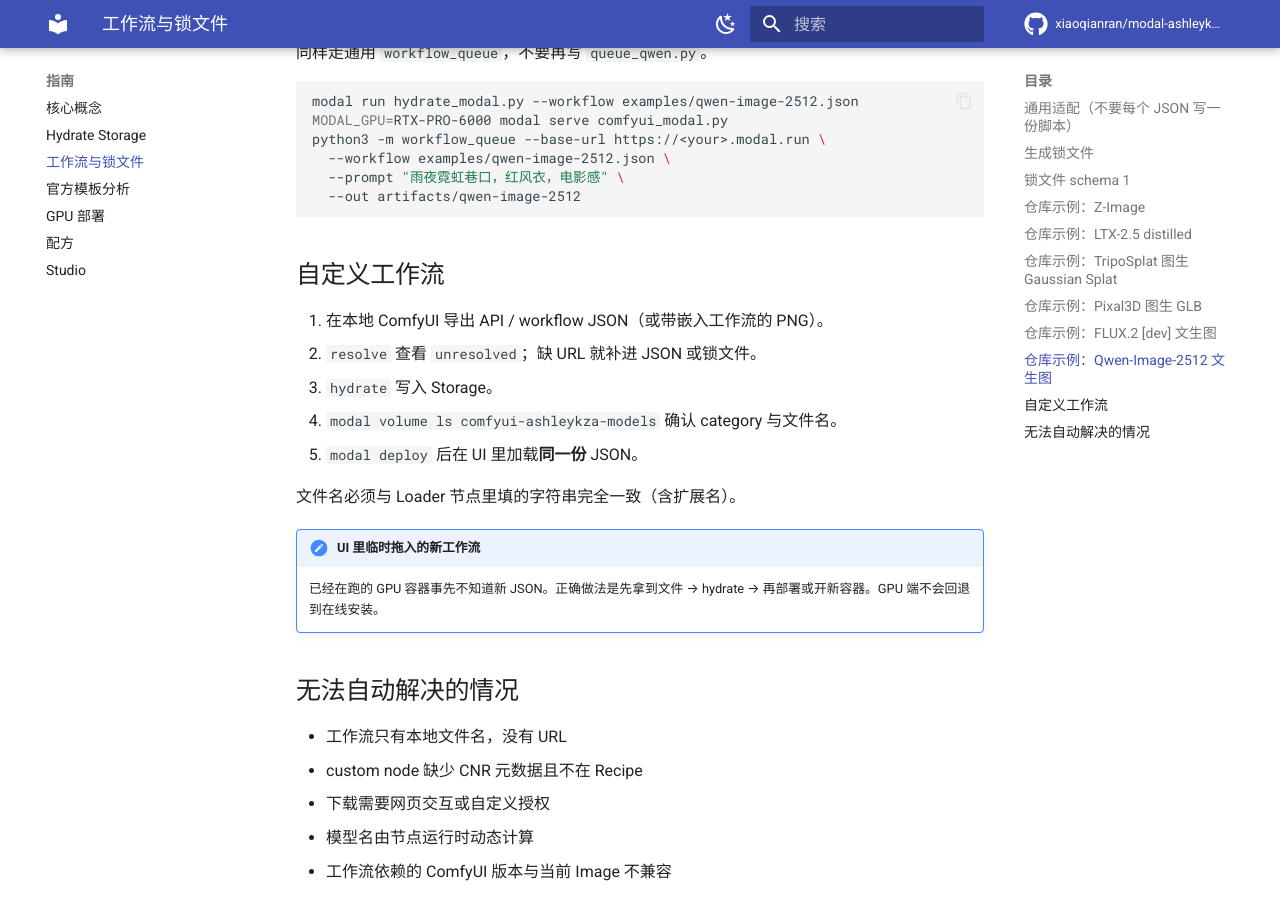
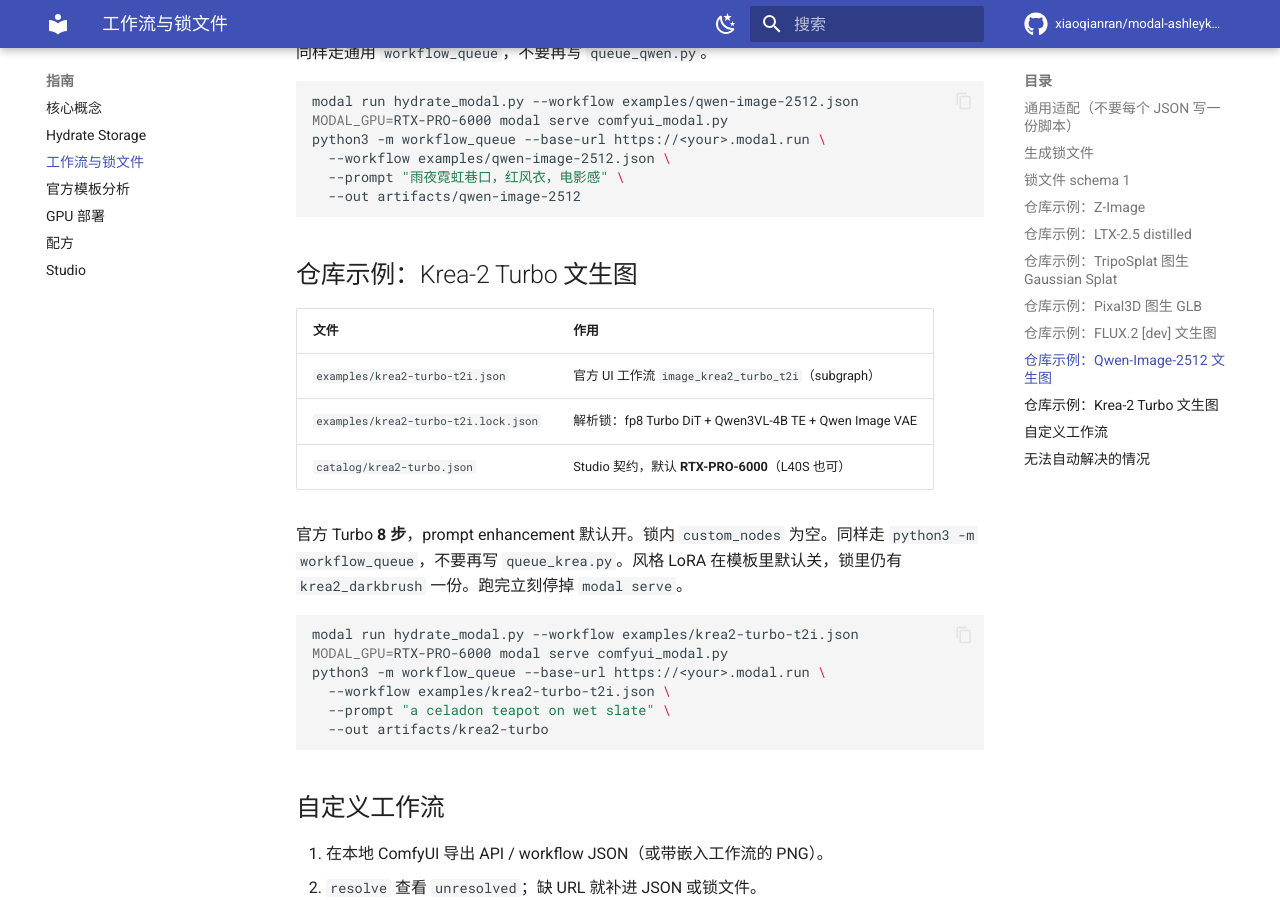
Before and after one commit to xiaoqianran/modal-ashleykza-comfyui, an MkDocs documentation site: the page built from docs/guide/workflows.md, in a window 1280 px wide and 900 px high, scrolled down 5701 px. Built offline with MkDocs 1.6.1 and Material for MkDocs 9.7.7, drawn with Linux system fonts in a browser that asks for light colours; comment, search, counter and statistics services are not loaded.

Commit message:
feat: 接入 Krea-2 Turbo 官方文生图配方（PRO 6000）
官方 image_krea2_turbo_t2i：fp8 Turbo + Qwen3VL-4B，走现有 hydrate / workflow_queue / Studio，不再写 queue_krea.py。

Co-authored-by: xiaoqianran <23200150217@post.usts.edu.cn>

````diff
--- a/docs/guide/workflows.md
+++ b/docs/guide/workflows.md
@@ -203,6 +203,25 @@ python3 -m workflow_queue --base-url https://<your>.modal.run \
   --out artifacts/qwen-image-2512
 ```
 
+## 仓库示例：Krea-2 Turbo 文生图
+
+| 文件 | 作用 |
+|---|---|
+| `examples/krea2-turbo-t2i.json` | 官方 UI 工作流 `image_krea2_turbo_t2i`（subgraph） |
+| `examples/krea2-turbo-t2i.lock.json` | 解析锁：fp8 Turbo DiT + Qwen3VL-4B TE + Qwen Image VAE |
+| `catalog/krea2-turbo.json` | Studio 契约，默认 **RTX-PRO-6000**（L40S 也可） |
+
+官方 Turbo **8 步**，prompt enhancement 默认开。锁内 `custom_nodes` 为空。同样走 `python3 -m workflow_queue`，不要再写 `queue_krea.py`。风格 LoRA 在模板里默认关，锁里仍有 `krea2_darkbrush` 一份。跑完立刻停掉 `modal serve`。
+
+```bash
+modal run hydrate_modal.py --workflow examples/krea2-turbo-t2i.json
+MODAL_GPU=RTX-PRO-6000 modal serve comfyui_modal.py
+python3 -m workflow_queue --base-url https://<your>.modal.run \
+  --workflow examples/krea2-turbo-t2i.json \
+  --prompt "a celadon teapot on wet slate" \
+  --out artifacts/krea2-turbo
+```
+
 ## 自定义工作流
 
 1. 在本地 ComfyUI 导出 API / workflow JSON（或带嵌入工作流的 PNG）。
--- a/docs/reference/cli.md
+++ b/docs/reference/cli.md
@@ -41,7 +41,7 @@ open-studio.bat
 python -m studio --no-browser
 ```
 
-本机 `127.0.0.1:8787`，启动后默认打开浏览器。顶栏选 Z-Image / FLUX.2 [dev] / Qwen-Image-2512 / Pixal3D / TripoSplat。见 [Studio](../guide/studio.md)。
+本机 `127.0.0.1:8787`，启动后默认打开浏览器。顶栏选 Z-Image / FLUX.2 [dev] / Qwen-Image-2512 / Krea-2 Turbo / Pixal3D / TripoSplat。见 [Studio](../guide/studio.md)。
 
 ## 通用排队
 
````
Also changed, not shown: README.md (+1 -1 lines), docs/guide/studio.md (+3 -2 lines), 7 other files.
